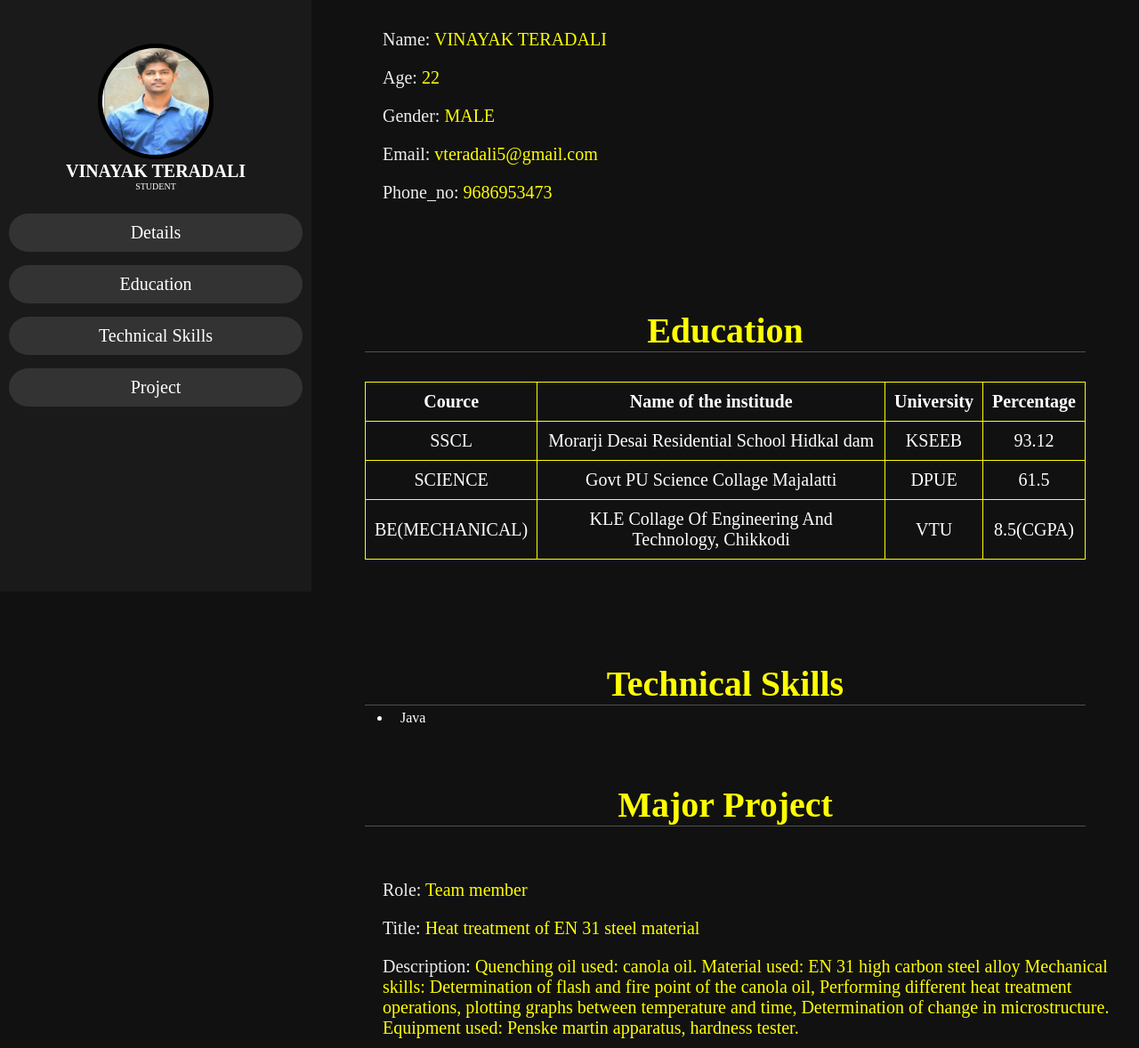
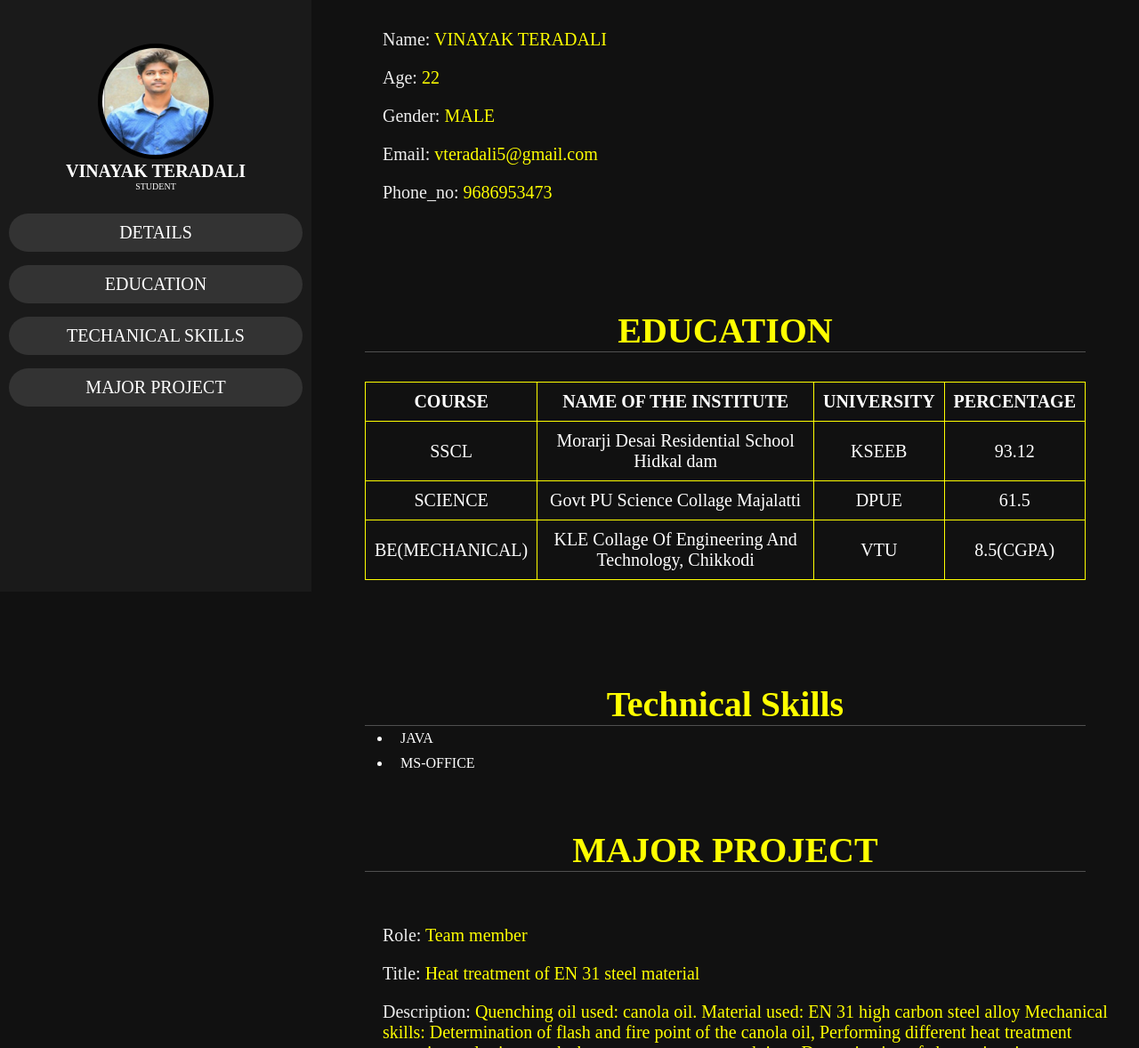
Before and after one commit to vinyyyyyyya/VinayakT.github.io, a plain HTML site: page index.html in a window 1280 px wide. Shown: the part 135-1313 px from the top of the page at 89% size. Drawn offline with Linux system fonts and the light colour scheme.

Commit message:
Update index.html

```diff
--- a/index.html
+++ b/index.html
@@ -16,10 +16,10 @@
        </div>
        <nav class="nv">
           <ul>
-             <li><a href="#Details">Details</a></li>
-             <li><a href="#Education">Education</a></li>
-             <li><a href="#Technical Skills">Technical Skills</a></li>
-             <li><a href="#Project">Project</a></li>
+             <li><a href="#Details">DETAILS</a></li>
+             <li><a href="#Education">EDUCATION</a></li>
+             <li><a href="#Technical Skills">TECHANICAL SKILLS</a></li>
+             <li><a href="#Project">MAJOR PROJECT</a></li>
           </ul>
        </nav>
     </header>
@@ -36,13 +36,13 @@
     </div>
     </section>
 <section class="Education" id="Education">
-    <h1 class="title"><span>Education</span></h1><br><br><br>
+    <h1 class="title"><span>EDUCATION</span></h1><br><br><br>
     <table>
         <tr>
-            <th>Cource</th>
-            <th>Name of the institude</th>
-            <th>University</th>
-            <th>Percentage</th>
+            <th>COURSE</th>
+            <th>NAME OF THE INSTITUTE</th>
+            <th>UNIVERSITY</th>
+            <th>PERCENTAGE</th>
         </tr>
         <tr>
             <td>SSCL</td>
@@ -69,12 +69,13 @@
     <h1 class="head"><span>Technical Skills</span></h1>
     <div>
     <ul id="lis">
-        <li>Java</li>
+        <li>JAVA</li>
+        <li>MS-OFFICE</li>
     </ul>
 </div>
 </section>
 <section class="Project" id="Project">
-    <h1 class="heading"><span>Major Project</span></h1>
+    <h1 class="heading"><span>MAJOR PROJECT</span></h1>
     <div class="Row">
         <div class="det">
     <h3><span>Role: </span>Team member</h3>
```
